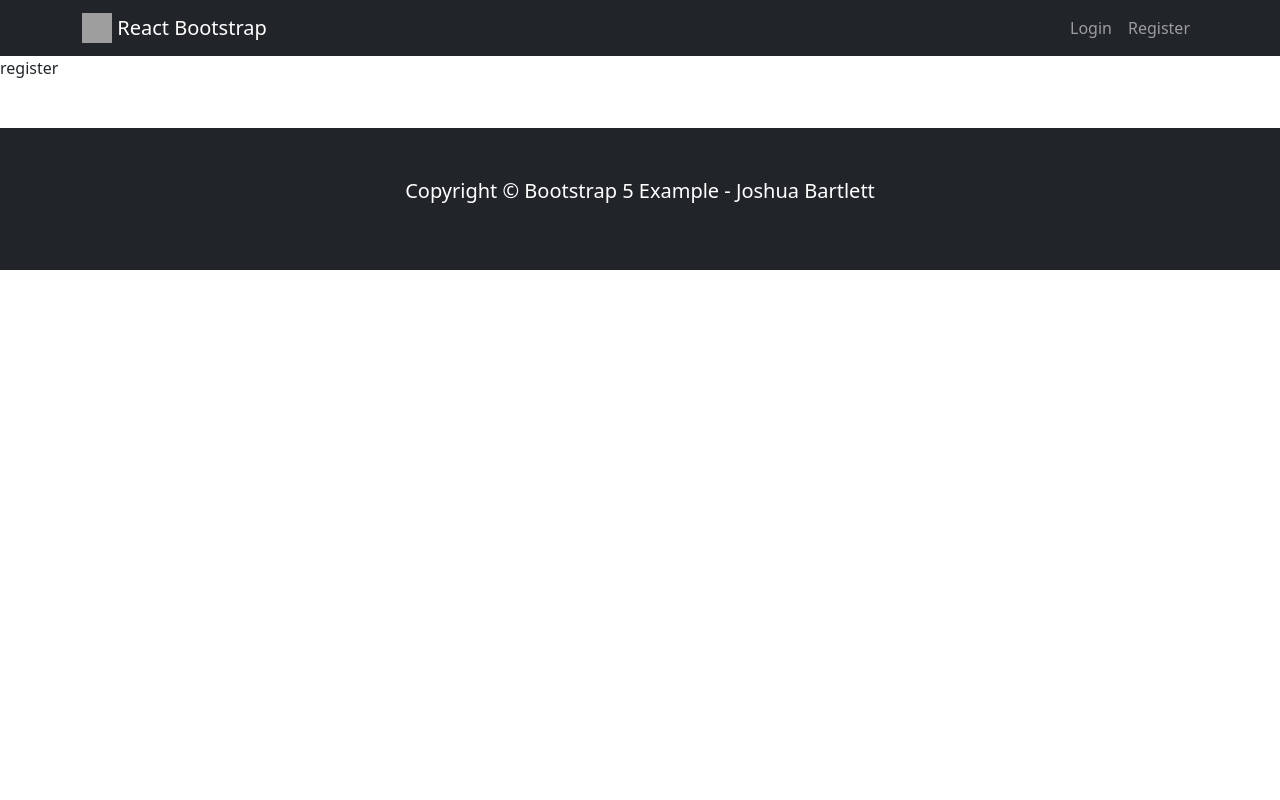
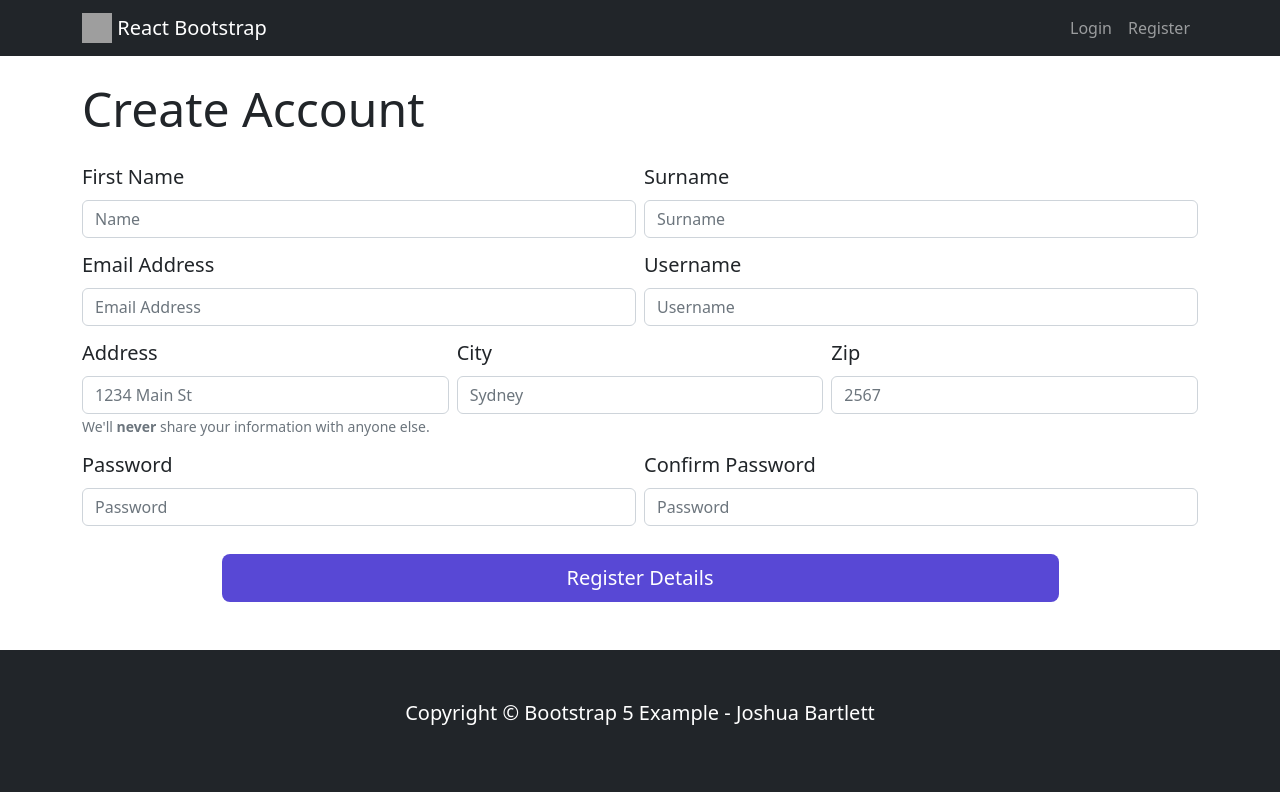
Before and after one commit to Joshva115/Silvia, a React (Create React App) app in the folder silvia/: page /Register in a window 1280 px wide. Built offline with nearby package versions, Linux system fonts and the light colour scheme; grey boxes are pictures that could not be loaded.

Commit message:
Login / Register Bootstrap
Imported the styling for Login / Register in react-bootstrap, imported the general.css colours to override pre-existing colours on the boostrap components.

Removed app.css - wasn't needed

```diff
--- /dev/null
+++ b/silvia/src/pages/general.css
@@ -0,0 +1,10 @@
+.custom-btn {
+    /*Kraken Purple*/
+    background-color: #5848d5 !important;
+    transition-duration: 0.1s !important;
+    color: #ffff !important;
+}
+.custom-btn:hover {
+    /*Lighter version of Kraken Purple*/
+    background-color: #8478dc !important;
+}
--- a/silvia/src/pages/login.jsx
+++ b/silvia/src/pages/login.jsx
@@ -1,7 +1,64 @@
 import React from "react";
+import Button from "react-bootstrap/Button";
+import Form from "react-bootstrap/Form";
+import Container from "react-bootstrap/Container";
+import Card from "react-bootstrap/Card";
+import "./general.css";
+function login() {
+  return (
+    <Container className="d-flex align-items-center justify-content-center py-5">
+      <Card className="card shadow-lg p-5">
+        <Form>
+          <Card.Title className="pb-2 display-5 mt-5 text-center">
+            Login
+          </Card.Title>
+          <Form.Group className="mb-3 pt-3">
+            <Form.Label className="lead">Email address</Form.Label>
+            <Form.Control type="text" placeholder="Email Address" id="email" />
+            <Form.Text className="text-muted">
+              We'll <b>never</b> share your data with anyone else.
+            </Form.Text>
+          </Form.Group>
 
-function login() {
-  return <div></div>;
+          <Form.Group className="mb-3">
+            <Form.Label className="lead">Password</Form.Label>
+            <Form.Control
+              type="password"
+              placeholder="Password"
+              id="password"
+            />
+          </Form.Group>
+          <Form.Group className="mb-3">
+            <Form.Check type="checkbox" label="Remember me" />
+          </Form.Group>
+          <Form.Group className="col-md-12 text-center pt-1">
+            <Button
+              variant="btn btn-lg w-100"
+              className="custom-btn"
+              type="submit"
+            >
+              Login
+            </Button>
+          </Form.Group>
+          <Form.Group className="pb-2">
+            <Container className="text-left">
+              <Card className="text-center mt-3">
+                <Card.Footer className="border-0">
+                  <Card.Body className="text-center">
+                    {" "}
+                    Don't have an account?{" "}
+                    <a href="/register" className="text-dark">
+                      Create One
+                    </a>
+                  </Card.Body>
+                </Card.Footer>
+              </Card>
+            </Container>
+          </Form.Group>
+        </Form>
+      </Card>
+    </Container>
+  );
 }
 
 export default login;
--- a/silvia/src/pages/register.jsx
+++ b/silvia/src/pages/register.jsx
@@ -1,7 +1,73 @@
 import React from "react";
+import Button from "react-bootstrap/Button";
+import Form from "react-bootstrap/Form";
+import Container from "react-bootstrap/Container";
 
 function register() {
-  return <div>register</div>;
+  return (
+    <Container>
+      <h3 class="text-left display-5 pt-4">Create Account</h3>
+      <Form className="row g-2 mt-3">
+        <Form.Group className="mb-1 col-md-6">
+          <Form.Label className="lead">First Name</Form.Label>
+          <Form.Control id="name" type="text" placeholder="Name" />
+        </Form.Group>
+        <Form.Group className="col-md-6 w-10">
+          <Form.Label className="lead">Surname</Form.Label>
+          <Form.Control id="surname" type="text" placeholder="Surname" />
+        </Form.Group>
+        <Form.Group className="col-md-6 w-10">
+          <Form.Label className="lead">Email Address</Form.Label>
+          <Form.Control type="text" placeholder="Email Address" id="email" />
+        </Form.Group>
+        <Form.Group className="mb-1 col-md-6">
+          <Form.Label className="lead">Username</Form.Label>
+          <Form.Control type="text" placeholder="Username" id="username" />
+        </Form.Group>
+        <Form.Group className="mb-1 col-md-4">
+          <Form.Label className="lead">Address</Form.Label>
+          <Form.Control type="text" placeholder="1234 Main St" id="address" />
+          <Form.Text className="text-muted">
+            We'll <b>never</b> share your information with anyone else.
+          </Form.Text>
+        </Form.Group>
+        <Form.Group className="col-md-4">
+          <Form.Label className="lead">City</Form.Label>
+          <Form.Control
+            type="text"
+            id="city"
+            placeholder="Sydney"
+            maxLength={10}
+          />
+        </Form.Group>
+        <Form.Group className="col-md-4">
+          <Form.Label className="lead">Zip</Form.Label>
+          <Form.Control type="text" id="zip" placeholder="2567" maxLength={4} />
+        </Form.Group>
+        <Form.Group className="mb-1 col-md-6">
+          <Form.Label className="lead">Password</Form.Label>
+          <Form.Control id="password" type="password" placeholder="Password" />
+        </Form.Group>
+        <Form.Group className="col-md-6 w-10">
+          <Form.Label className="lead">Confirm Password</Form.Label>
+          <Form.Control
+            id="confirmPassword"
+            type="password"
+            placeholder="Password"
+          />
+        </Form.Group>
+        <Form.Group class="col-md-12 text-center pt-3">
+          <Button
+            variant="btn btn-lg w-75"
+            className="custom-btn"
+            type="submit"
+          >
+            Register Details
+          </Button>
+        </Form.Group>
+      </Form>
+    </Container>
+  );
 }
 
 export default register;
```
Also changed, not shown: silvia/src/App.css (deleted, +0 -38 lines), silvia/src/pages/logincss.css (added, +8 -0 lines).
